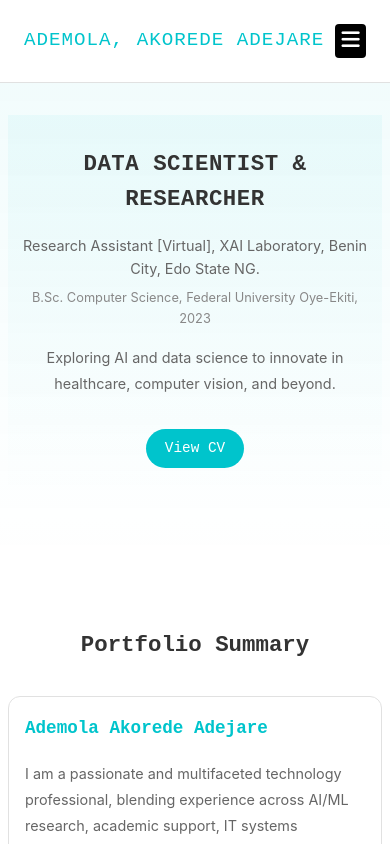
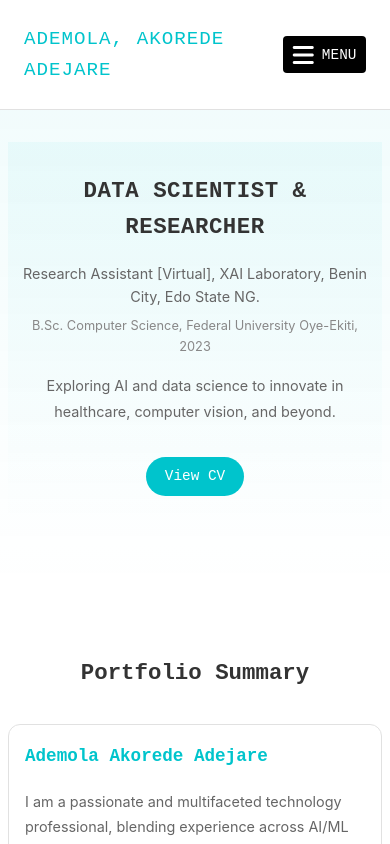
Before and after one commit to Akobabs/akobabs.github.io, a React (Create React App) app: page / in a window 390 px wide. Shown: the top 844 px of the page. Built offline with nearby package versions, Linux system fonts and the light colour scheme; a small style sheet from the web is missing.

Commit message:
Updated the Hamburger menu to be labelled
The Menu

The Close

```diff
--- a/src/App.css
+++ b/src/App.css
@@ -66,82 +66,73 @@ nav {
   background: #000; /* Black background */
   border: none;
   font-size: 1.8rem; /* Larger icon for better visibility */
-  color: #fff; /* White icon color for contrast */
+  color: #fff; /* White icon color */
   cursor: pointer;
   padding: 0.5rem 0.8rem; /* Increased padding for tap area */
   border-radius: 4px; /* Rounded corners */
   z-index: 1002; /* Ensure it stays above other elements */
-  line-height: 1; /* Ensure icon alignment */
+  display: flex; /* Flex layout for icon and text */
+  align-items: center;
+  gap: 0.5rem; /* Space between icon and text */
 }
 
 .hamburger i {
   display: block; /* Ensure icon is visible */
+}
+
+.hamburger span {
+  font-family: 'Roboto Mono', monospace;
+  font-size: 1rem; /* Size for "Menu" text */
+  color: #fff; /* White text */
+  text-transform: uppercase;
 }
 
 .nav-links {
   display: flex;
   gap: 1.5rem;
+  transition: opacity 0.3s ease; /* Smooth transition for dropdown */
 }
 
 .nav-links.active {
   display: flex; /* For mobile, this will be styled in media query */
 }
 
-/* ... Other styles ... */
-
-/* Responsive Design */
-
-/* Tablets (768px and below) */
-@media (max-width: 768px) {
-  /* Navigation */
-  .nav-container {
-      flex-direction: row;
-      justify-content: space-between;
-      align-items: center;
-      padding: 1rem;
-      position: relative;
-  }
-
-  .site-title {
-      font-size: 1.4rem;
-      text-align: left;
-  }
-
-  .hamburger {
-      display: block; /* Show hamburger icon on tablets and mobile */
-  }
-
-  .nav-links {
-      display: none; /* Hide links by default on mobile */
-      position: absolute;
-      top: 100%; /* Position below the nav bar */
-      left: 0;
-      right: 0;
-      background: #fff;
-      flex-direction: column;
-      align-items: center;
-      padding: 1rem 0;
-      box-shadow: 0 4px 8px rgba(0, 0, 0, 0.1);
-      z-index: 1001;
-  }
-
-  .nav-links.active {
-      display: flex; /* Show links when menu is toggled */
+nav ul li {
+  display: inline-block;
 }
 
 nav ul li a {
-      font-size: 1rem;
-      padding: 0.8rem 1rem;
-      width: 100%;
-      text-align: center;
+  font-family: 'Roboto Mono', monospace;
+  font-size: 1rem;
+  color: #333;
+  transition: color 0.3s ease;
+}
+
+nav ul li a:hover {
+  color: #00c4cc;
 }
 
 /* Dark Mode Toggle */
 .dark-mode-toggle {
-      top: 10px;
-      right: 50px; /* Adjusted to avoid overlap with hamburger */
+  position: fixed;
+  top: 20px;
+  right: 20px;
   padding: 0.5rem 1rem;
-      font-size: 0.9rem;
+  background: #333;
+  color: #fff;
+  border: none;
+  border-radius: 4px;
+  cursor: pointer;
+  font-family: 'Roboto Mono', monospace;
+  display: flex;
+  align-items: center;
+  gap: 0.5rem;
+  z-index: 1001; /* Ensure it stays above other elements */
+  transition: background 0.3s ease;
+}
+
+.dark-mode-toggle:hover {
+  background: #555;
 }
 
 .dark-mode-toggle i {
@@ -150,71 +141,6 @@ nav {
 
 .dark-mode-toggle span {
   font-size: 0.9rem;
-  }
-
-  /* ... Other styles ... */
-
-  /* Dark Mode Adjustments for Mobile */
-  .dark-mode .nav-links {
-      background: #2a2a2a;
-  }
-
-  .dark-mode .nav-links li a {
-      color: #ccc;
-  }
-
-  .dark-mode .nav-links li a:hover {
-      background: #333;
-  }
-
-  .dark-mode .hamburger {
-      background: #333; /* Slightly lighter black in dark mode */
-      color: #fff; /* Keep icon white for visibility */
-  }
-}
-
-/* Mobile Phones (480px and below) */
-@media (max-width: 480px) {
-  /* Navigation */
-  .nav-container {
-      padding: 0.5rem;
-  }
-
-  .site-title {
-      font-size: 1.2rem;
-  }
-
-  .hamburger {
-      font-size: 1.5rem; /* Slightly smaller on mobile */
-      padding: 0.4rem 0.6rem;
-  }
-
-  .nav-links {
-      padding: 0.5rem 0;
-  }
-
-  .nav-links li a {
-      font-size: 0.9rem;
-      padding: 0.6rem 1rem;
-  }
-
-  /* Dark Mode Toggle */
-  .dark-mode-toggle {
-      top: 10px;
-      right: 40px; /* Adjusted for smaller screens */
-      padding: 0.4rem 0.8rem;
-      font-size: 0.8rem;
-  }
-
-  .dark-mode-toggle i {
-      font-size: 0.9rem;
-  }
-
-  .dark-mode-toggle span {
-      font-size: 0.8rem;
-  }
-
-  /* ... Other styles ... */
 }
 
 /* Hero Section */
@@ -1229,7 +1155,7 @@ body.dark-mode {
   }
 
   .hamburger {
-      display: block; /* Show hamburger icon on tablets and mobile */
+      display: flex; /* Show hamburger icon on tablets and mobile */
   }
 
   .nav-links {
@@ -1244,10 +1170,13 @@ body.dark-mode {
       padding: 1rem 0;
       box-shadow: 0 4px 8px rgba(0, 0, 0, 0.1);
       z-index: 1001;
+      opacity: 0; /* For transition effect */
+      transition: opacity 0.3s ease; /* Smooth fade-in */
   }
 
   .nav-links.active {
       display: flex; /* Show links when menu is toggled */
+      opacity: 1; /* Fade-in effect */
   }
 
   nav ul li a {
@@ -1260,7 +1189,7 @@ body.dark-mode {
   /* Dark Mode Toggle */
   .dark-mode-toggle {
       top: 10px;
-      right: 50px; /* Adjusted to avoid overlap with hamburger */
+      right: 70px; /* Adjusted to avoid overlap with hamburger */
       padding: 0.5rem 1rem;
       font-size: 0.9rem;
   }
@@ -1444,7 +1373,12 @@ body.dark-mode {
   }
 
   .dark-mode .hamburger {
-      color: #ccc;
+      background: #333; /* Slightly lighter black in dark mode */
+      color: #fff; /* Keep icon white */
+  }
+
+  .dark-mode .hamburger span {
+      color: #fff; /* Ensure "Menu" text remains white in dark mode */
   }
 }
 
@@ -1460,8 +1394,12 @@ body.dark-mode {
   }
 
   .hamburger {
-      font-size: 1.3rem;
-      padding: 0.4rem;
+      font-size: 1.5rem; /* Slightly smaller on mobile */
+      padding: 0.4rem 0.6rem;
+  }
+
+  .hamburger span {
+      font-size: 0.9rem; /* Smaller text on mobile */
   }
 
   .nav-links {
@@ -1476,7 +1414,7 @@ body.dark-mode {
   /* Dark Mode Toggle */
   .dark-mode-toggle {
       top: 10px;
-      right: 40px; /* Adjusted for smaller screens */
+      right: 60px; /* Adjusted for smaller screens */
       padding: 0.4rem 0.8rem;
       font-size: 0.8rem;
   }
--- a/src/components/Header.js
+++ b/src/components/Header.js
@@ -13,9 +13,10 @@ function Header() {
             <nav>
                 <div className="nav-container">
                     <Link to="/" className="site-title">ADEMOLA, Akorede Adejare</Link>
-                    {/* Hamburger Icon */}
+                    {/* Hamburger Icon with "Menu" Text */}
                     <button className="hamburger" onClick={toggleMenu}>
                         <i className={isMenuOpen ? 'fas fa-times' : 'fas fa-bars'}></i>
+                        <span>{isMenuOpen ? 'Close' : 'Menu'}</span>
                     </button>
                     {/* Navigation Links */}
                     <ul className={`nav-links ${isMenuOpen ? 'active' : ''}`}>
```
Lines whose indentation alone changed are shown as unchanged.
